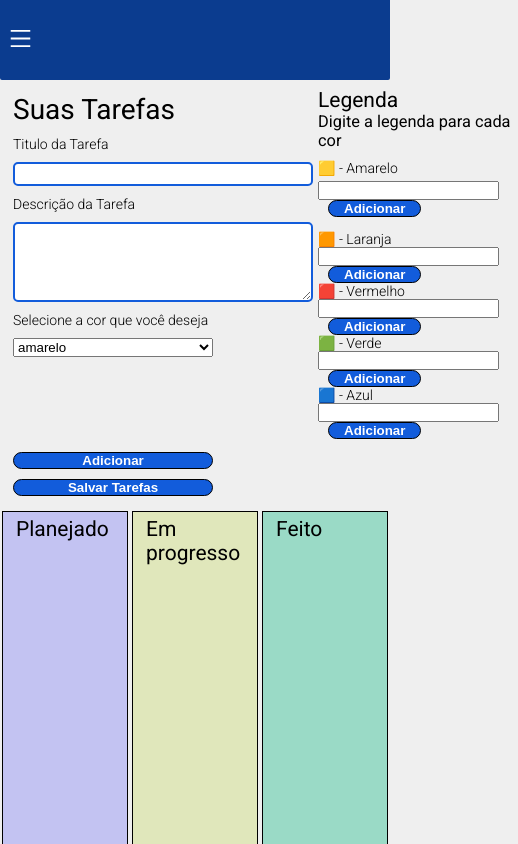
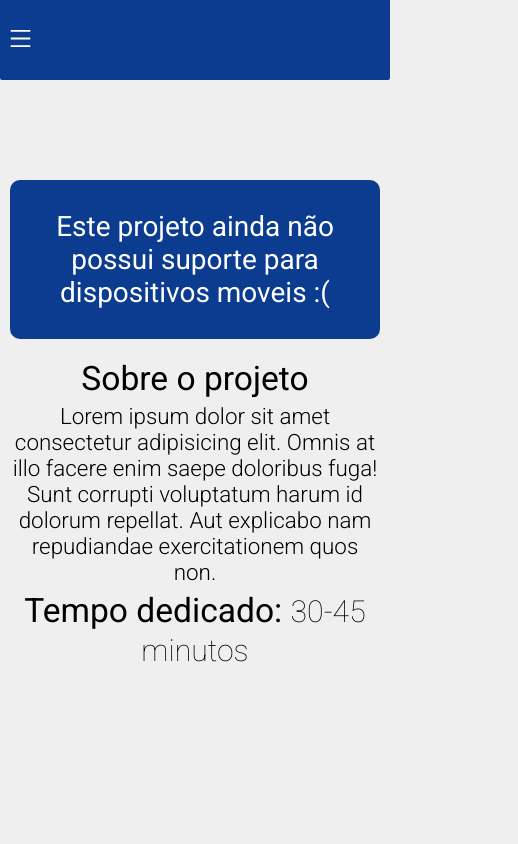
Before and after one commit to pauloszuparits/Portfolio-front-end-REACT, a React (Create React App) app: page /projetos/tarefas in a window 390 px wide. Shown: the top 844 px of the page, 518 px wide, since content can reach past the window. Built offline with nearby package versions, Linux system fonts and the light colour scheme.

Commit message:
was added video in home and 'tarefas' now are responsive

```diff
--- a/src/pages/Calculadora/calculadora.css
+++ b/src/pages/Calculadora/calculadora.css
@@ -59,3 +59,43 @@
     font-weight: 100;
     font-size: 0.9em;
 }
+
+@media screen and (max-width: 560px){
+    .botoes button{
+        width: 80px;
+    }
+
+    .projetos{
+        width: 95%;
+    }
+
+    #input{
+        width: 274px;
+    }
+
+    .sobre-projetos{
+        font-size: 1.6em;
+        text-align: center;
+        padding-bottom: 100px;
+    }
+}
+
+@media screen and (max-width: 560px){
+    .botoes button{
+        width: 70px;
+    }
+
+    .projetos{
+        width: 95%;
+    }
+
+    #input{
+        width: 250px;
+    }
+
+    .sobre-projetos{
+        font-size: 1.6em;
+        text-align: center;
+        padding-bottom: 100px;
+    }
+}
--- a/src/pages/Calculadora/index.js
+++ b/src/pages/Calculadora/index.js
@@ -16,6 +16,11 @@ export default function Calculadora(){
     function juntar(){
         let consolidado = input.map(item=>{return item}).join('');//remove as virgulas
         let resultado = eval(consolidado);
+
+        if(isNaN(resultado) || resultado === Infinity){
+            resultado = 'ERRO!!!';
+            console.log(resultado)
+        }
         setInput([resultado]);
     }
     //função do botao remover -> chamada na seta
--- a/src/pages/GeradorSenhas/PssGen/passGen.css
+++ b/src/pages/GeradorSenhas/PssGen/passGen.css
@@ -94,7 +94,6 @@ input.Item-pss{
 }
 
 
-
 #titulo-pss-main{
     margin-top: 20px;
     margin-bottom: 10px;
@@ -158,3 +157,17 @@ input.Item-pss{
 #easterEgg{
     background-color: black;
 }
+
+@media screen and (max-width: 560px){
+    .conclusao button{
+        width: 90%;
+    }
+    .conclusao a{
+        width: 100%;
+    }
+    .botao-pss2{
+        width: 90%;
+        height: 50px;
+    }
+
+}
--- a/src/pages/GeradorSenhas/PssSaved/pssSaved.css
+++ b/src/pages/GeradorSenhas/PssSaved/pssSaved.css
@@ -43,3 +43,22 @@
 #botao-excluir-Psssaved:hover{
     background-color: rgb(204, 204, 204);
 }
+
+@media screen and (max-width: 560px){
+    #lista-Saved{
+        max-width: 96%;
+        margin-left: 0;
+    }
+    #botao-excluir-Psssaved{
+        width: 110px;
+        font-size: 1.1em;
+        padding: 4px;
+    }
+    .conteiner-Saved span{
+        font-size: 1.3em;
+    }
+
+    .conteiner-Saved a{
+        width: 90%;
+    }
+}
--- /dev/null
+++ b/src/pages/Home/home.css
@@ -0,0 +1,27 @@
+
+
+.home-1 div{
+
+    display: flex;
+    position: fixed;
+    width: 100%;
+    height: 576px;
+    z-index: 99;
+    background: rgba(0,0,0,0.7);
+}
+.titulo-home{
+    display: flex;
+    flex-direction: column;
+    align-items: center;
+
+}
+
+.titulo-home h1{
+    color: white;
+    margin-top: 20px;
+}
+
+.titulo-home p{
+    color: white;
+    padding: 30px;
+}
--- a/src/pages/Home/index.js
+++ b/src/pages/Home/index.js
@@ -1,10 +1,22 @@
 import Header from "../../components/Header"
+import videoH from '../../assets/video-home-2.mp4'
+import './home.css'
 
 export default function Home(){
     return(
-        <div>
+        <div >
             <Header/>
-            <h1>Home</h1>
+            <div className="home-1">
+                <div className="titulo-home">
+                    <h1>Projeto portifolio </h1>
+                    <p>Lorem ipsum dolor sit, amet consectetur adipisicing elit. Rem consequuntur, officia magnam quaerat quasi vitae et ipsum animi illo delectus eum, vero voluptatem nobis labore quos earum sint recusandae deleniti?</p>
+                </div>
+                <video width="100%"  autoPlay muted loop>
+                    <source src={videoH} />
+
+                </video>
+
+            </div>
         </div>
     )
 }
--- a/src/pages/Tarefas/index.js
+++ b/src/pages/Tarefas/index.js
@@ -101,6 +101,7 @@ export default function Tarefas(){
             <div className="titulo-tarefas-conteiner">
 
 
+
                             <div>
                                 <h1 className="item-titulo-tarefa">Suas Tarefas</h1>
                                 <div className="input-tarefa">
@@ -120,9 +121,9 @@ export default function Tarefas(){
                             </div>
 
                             <div>
+
+                            <div className="legendas">
                                 <h2>Legenda</h2>
-
-                        <div>
                                 <h3>Digite a legenda para cada cor</h3>
                                 {amareloB ?
                                 <div className="legenda">
@@ -194,6 +195,7 @@ export default function Tarefas(){
 
                             </div>
 
+
                         </div>
 
             <div className="botoes-tarefas">
@@ -238,12 +240,17 @@ export default function Tarefas(){
                 </div>
             </div>
 
+            <div className="sobre-aviso">
                 <div className="sobre-projetos">
                         <h2>Sobre o projeto</h2>
                         <p>Lorem ipsum dolor sit amet consectetur adipisicing elit. Omnis at illo facere enim saepe doloribus fuga! Sunt corrupti voluptatum harum id dolorum repellat. Aut explicabo nam repudiandae exercitationem quos non.</p>
 
                         <h2>Tempo dedicado: <span>30-45 minutos</span> </h2>
                 </div>
+                <div className="aviso">
+                    <h1>Este projeto ainda não possui suporte para dispositivos moveis :(</h1>
+                </div>
+            </div>
         </div>
     );
 }
--- a/src/pages/Tarefas/tarefas.css
+++ b/src/pages/Tarefas/tarefas.css
@@ -14,7 +14,7 @@
 .titulo-tarefas-conteiner{
     display: flex;
     flex-direction: row;
-       justify-content: space-between;
+    justify-content: space-between;
     margin: 8px;
 }
 
@@ -35,7 +35,7 @@
 
     background-color: #125CDB;
     color: white;
-    width: 280px;
+    width: 30%;
     padding: 10px;
     border-radius: 10px;
     border: solid 1px black
@@ -78,7 +78,12 @@
     background-color: grey;
     padding: 5px;
     border-radius: 15px;
+
     cursor: pointer;
+}
+
+.aviso{
+    display: none;
 }
 
 #botao-delete{
@@ -86,6 +91,8 @@
     border: none;
     color: white;
     font-size: 1.2em;
+    width: 26px;
+    height: 26px;
     cursor: pointer;
     border-radius: 10px;
 }
@@ -138,3 +145,58 @@
     width: 200px;
     word-wrap: break-word;
 }
+
+.principal{
+    display: flex;
+
+}
+
+
+/* @media screen and (max-width: 906px){
+    .tarefa{
+        width: 250px;
+    }
+}
+
+@media screen and (max-width: 796px){
+    .tarefa{
+        width: 250px;
+    }
+} */
+
+@media screen and (max-width: 560px){
+    .conteiner-tarefas{
+        display: none;
+    }
+    .titulo-tarefas-conteiner{
+        display: none;
+    }
+    .aviso{
+        display: block;
+    }
+    .legendas{
+        display: none;
+    }
+    .legenda button{
+        display: none;
+    }
+    .item-titulo-tarefa {
+        display: none;
+    }
+    .sobre-aviso{
+        display: flex;
+        flex-direction: column-reverse;
+        justify-content: center;
+        text-align: center;
+        align-items: center;
+        margin-top: 90px;
+    }
+
+    .aviso{
+        background-color: #0B3C8F;
+        color: white;
+        padding: 30px;
+        margin: 10px;
+        border-radius: 10px;
+    }
+}
```
Also changed, not shown: 1 other file (tests, documents, lock files or other folders). Lines whose indentation alone changed are shown as unchanged.
